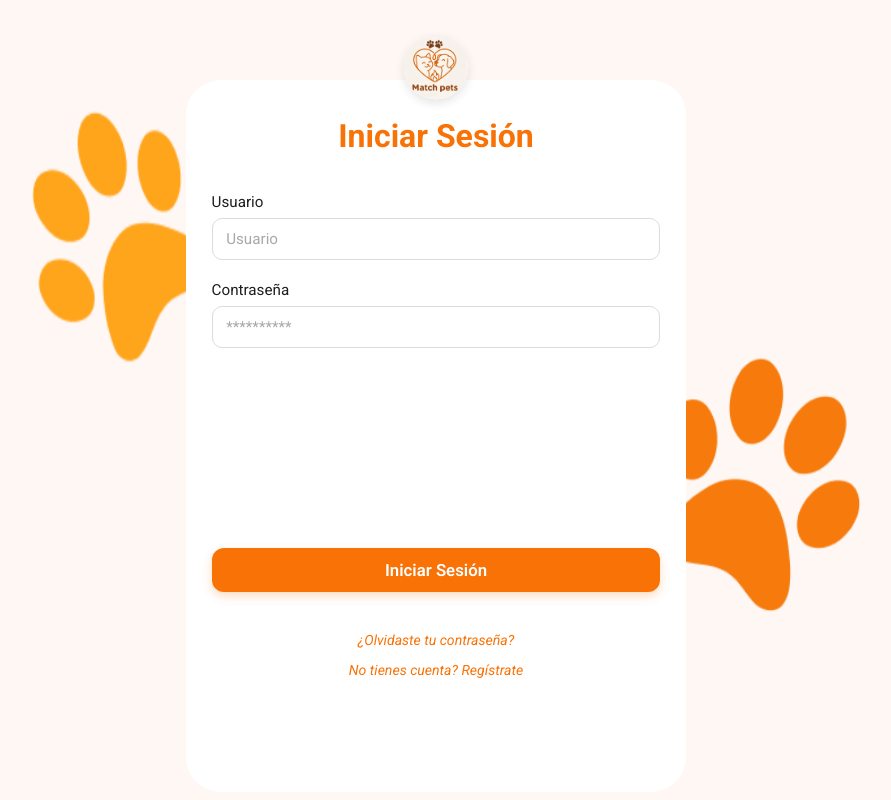
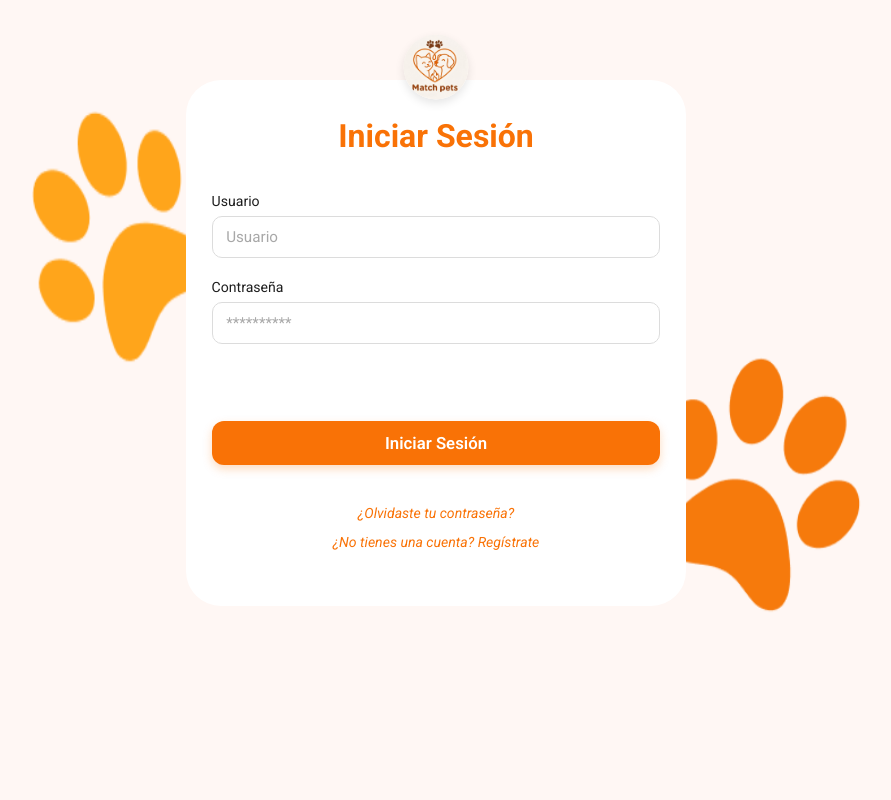
Before and after one commit to ATI-Equipo2/ATI-Equipo2, a Django app: page /login/ in a window 1280 px wide. Shown: the whole page, without its empty margins (204-1095 px from the left). Run offline with Django 5.2, Linux system fonts and the light colour scheme.

Commit message:
style: ajustar alturas en login y signup para evitar scroll

```diff
--- a/matchPets/static/css/login.css
+++ b/matchPets/static/css/login.css
@@ -5,7 +5,6 @@
   gap: 1.3rem;
   padding: 1rem 1.6rem 2.5rem;
   box-sizing: border-box;
-  min-height: 80%;
 }
 
 .field-group {
@@ -16,7 +15,7 @@
 }
 
 .field-group label {
-  font-size: 0.95rem;
+  font-size: 0.88rem;
   font-weight: 400;
   color: var(--grey-950, #222222);
   font-family: var(--primary-font, inherit);
@@ -100,7 +99,6 @@
   opacity: 0.85;
 }
 
-
 /* Errores de validación del inicio de sesión */
 .form-errors {
   margin: 0;
--- a/matchPets/static/css/signup.css
+++ b/matchPets/static/css/signup.css
@@ -15,7 +15,7 @@
 }
 
 .field-group label {
-  font-size: 0.95rem;
+  font-size: 0.88rem;
   font-weight: 400;
   color: var(--grey-950, #222222);
   font-family: var(--primary-font, inherit);
@@ -169,7 +169,6 @@
   transform: translateY(0);
 }
 
-
 /* Errores de validación de los formularios */
 .field-error,
 .form-errors {
--- a/matchPets/static/css/styles.css
+++ b/matchPets/static/css/styles.css
@@ -47,7 +47,6 @@ body {
   transform: translateX(-50%);
   width: 90%;
   max-width: 500px;
-  height: 87%;
   z-index: 20;
   background-color: var(--white);
   overflow-y: auto;
@@ -316,7 +315,6 @@ footer {
   }
 }
 
-
 /* Botón de cerrar sesión (formulario POST) con aspecto de ícono */
 .form-logout {
   margin: 0;
@@ -330,7 +328,6 @@ footer {
   font: inherit;
   color: inherit;
 }
-
 
 /* Notificaciones: badge de no leídas y popup (visibles en todas las pantallas) */
 .notif-badge {
--- a/matchPets/templates/login.html
+++ b/matchPets/templates/login.html
@@ -11,12 +11,14 @@
 
     <div class="field-group">
         <label for="username">{% translate "Usuario" %}</label>
-        <input type="text" id="username" name="username" value="{{ form.username.value|default:'' }}" placeholder="{% translate 'Usuario' %}" autocomplete="username" required />
+        <input type="text" id="username" name="username" value="{{ form.username.value|default:'' }}"
+            placeholder="{% translate 'Usuario' %}" autocomplete="username" required />
     </div>
 
     <div class="field-group">
         <label for="password">{% translate "Contraseña" %}</label>
-        <input type="password" id="password" name="password" placeholder="**********" autocomplete="current-password" required />
+        <input type="password" id="password" name="password" placeholder="**********" autocomplete="current-password"
+            required />
     </div>
 
     <div class="btn-submit-wrapper">
@@ -25,7 +27,7 @@
 
     <div class="auth-links">
         <a href="#" class="auth-link">{% translate "¿Olvidaste tu contraseña?" %}</a>
-        <a href="{% url 'registro' %}" class="auth-link">{% translate "No tienes cuenta? Regístrate" %}</a>
+        <a href="{% url 'registro' %}" class="auth-link">{% translate "¿No tienes una cuenta? Regístrate" %}</a>
     </div>
 </form>
-{% endblock %}
+{% endblock %}r
```
Also changed, not shown: locale/en/LC_MESSAGES/django.po, matchPets/migrations/0005_alter_pet_id_alter_user_id.py (added), 1 other file.
